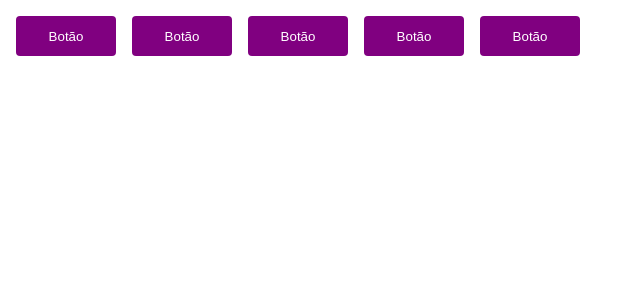
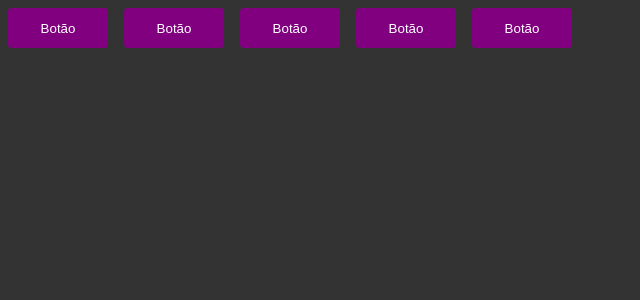
Before and after one commit to DinizEduardo/02-ignite-timer, a React (Vite) app: page / in a window 1280 px wide. Shown: the top 300 px of the page, without its empty margins (0-640 px from the left). Built offline with nearby package versions, Linux system fonts and the light colour scheme.

Commit message:
feat: estilos globais com styled-compoennts

```diff
--- a/src/App.tsx
+++ b/src/App.tsx
@@ -1,6 +1,7 @@
 import { ThemeProvider } from 'styled-components'
 import { Button } from "./components/Button";
 import { defaultTheme } from './styles/themes/default';
+import { GlobalStyle } from './styles/global';
 
 export function App() {
   return (
@@ -10,6 +11,8 @@
       <Button variant="danger" />
       <Button variant="success" />
       <Button />
+
+      <GlobalStyle />
     </ThemeProvider>
   )
 }
--- /dev/null
+++ b/src/styles/global.ts
@@ -0,0 +1,14 @@
+import { createGlobalStyle } from 'styled-components'
+
+export const GlobalStyle = createGlobalStyle`
+  * {
+    margin: 0;
+    padding: 0;
+    box-sizing: border-box;
+  }
+
+  body {
+    background-color: #333;
+    color: #fff;
+  }
+`;
```
